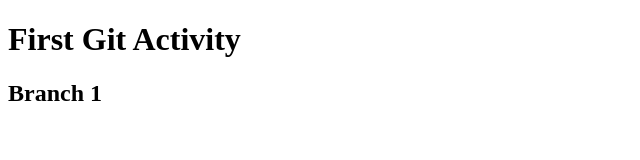
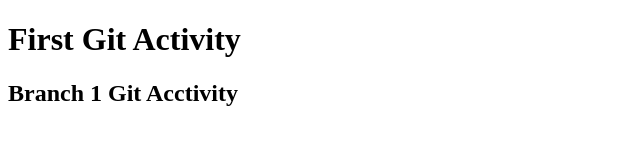
Before and after one commit to OrtegaJade/Jade_Git_Activity1, a plain HTML site: page index.html in a window 1280 px wide. Shown: the whole page, without its empty margins (0-640 px from the left). Drawn offline with Linux system fonts and the light colour scheme.

Commit message:
h2 added

```diff
--- a/index.html
+++ b/index.html
@@ -8,6 +8,6 @@
 </head>
 <body>
     <h1>First Git Activity</h1>
-    <h2>Branch 1</h2>
+    <h2>Branch 1 Git Acctivity</h2>
 </body>
 </html>
```
